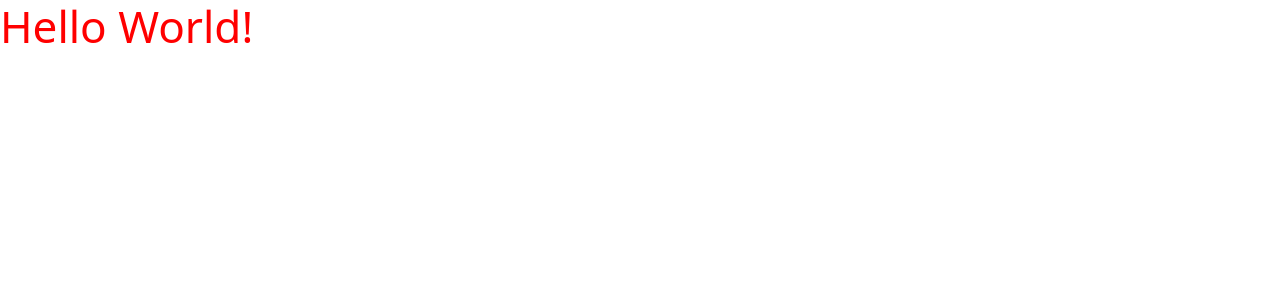
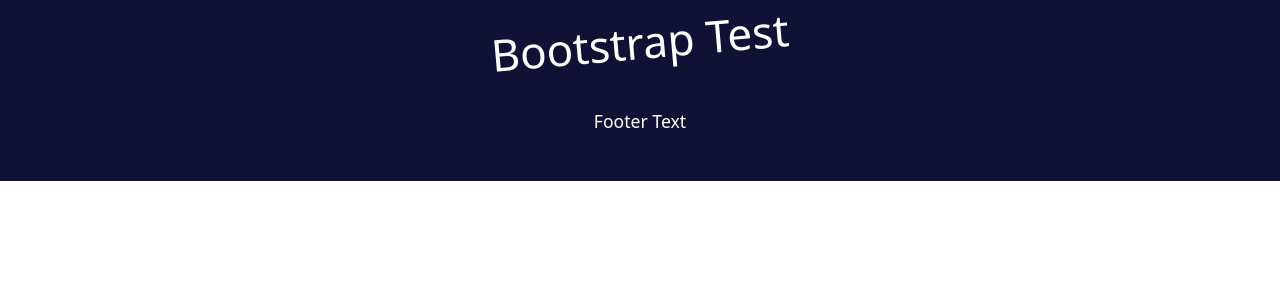
Before and after one commit to JustCallMeWhateverness/ReactTest, a React (Vite) app: page / in a window 1280 px wide. Shown: the top 300 px of the page. Built offline with nearby package versions, Linux system fonts and the light colour scheme.

Commit message:
Css stuff again

```diff
--- a/sass/_bootstrap-import.scss
+++ b/sass/_bootstrap-import.scss
@@ -3,7 +3,7 @@ $font-size-base: 1.1rem;
 $line-height-base: 1.4;
 $navbar-dark-color: rgba(white, .8) !default;
 $navbar-dark-hover-color: rgba(white, .9) !default;
-$primary: rgb(14, 108, 21);
+$primary: rgb(17, 17, 54);
 $enable-negative-margins: true;
 
 // Import bootstrap
--- a/sass/index.scss
+++ b/sass/index.scss
@@ -1,5 +1,15 @@
 @use "bootstrap-import";
 
 body {
-  color: red;
+  text-align: center;
 }
+
+h1 {
+  transform: rotate(-5deg);
+  transition: transform 10s;
+}
+
+h1:hover {
+  transform: rotate(5deg);
+  transition: transform 0.2s;
+}
--- a/src/App.tsx
+++ b/src/App.tsx
@@ -1,5 +1,21 @@
+import { Row, Col } from 'react-bootstrap';
+
 export default function App() {
   return <>
-    <h1>Hello World!</h1>
+    <header className="container-fluid bg-primary text-white p-3 mb-3">
+      <Row>
+        <Col>
+          <h1>Bootstrap Test</h1>
+        </Col>
+      </Row>
+      <main className="container "> </main>
+      <footer className="container-fluid bg-primary text-white p-3 mt-3">
+        <Row>
+          <Col>
+            <p>Footer Text</p>
+          </Col>
+        </Row>
+      </footer>
+    </header>
   </>;
 }
```
